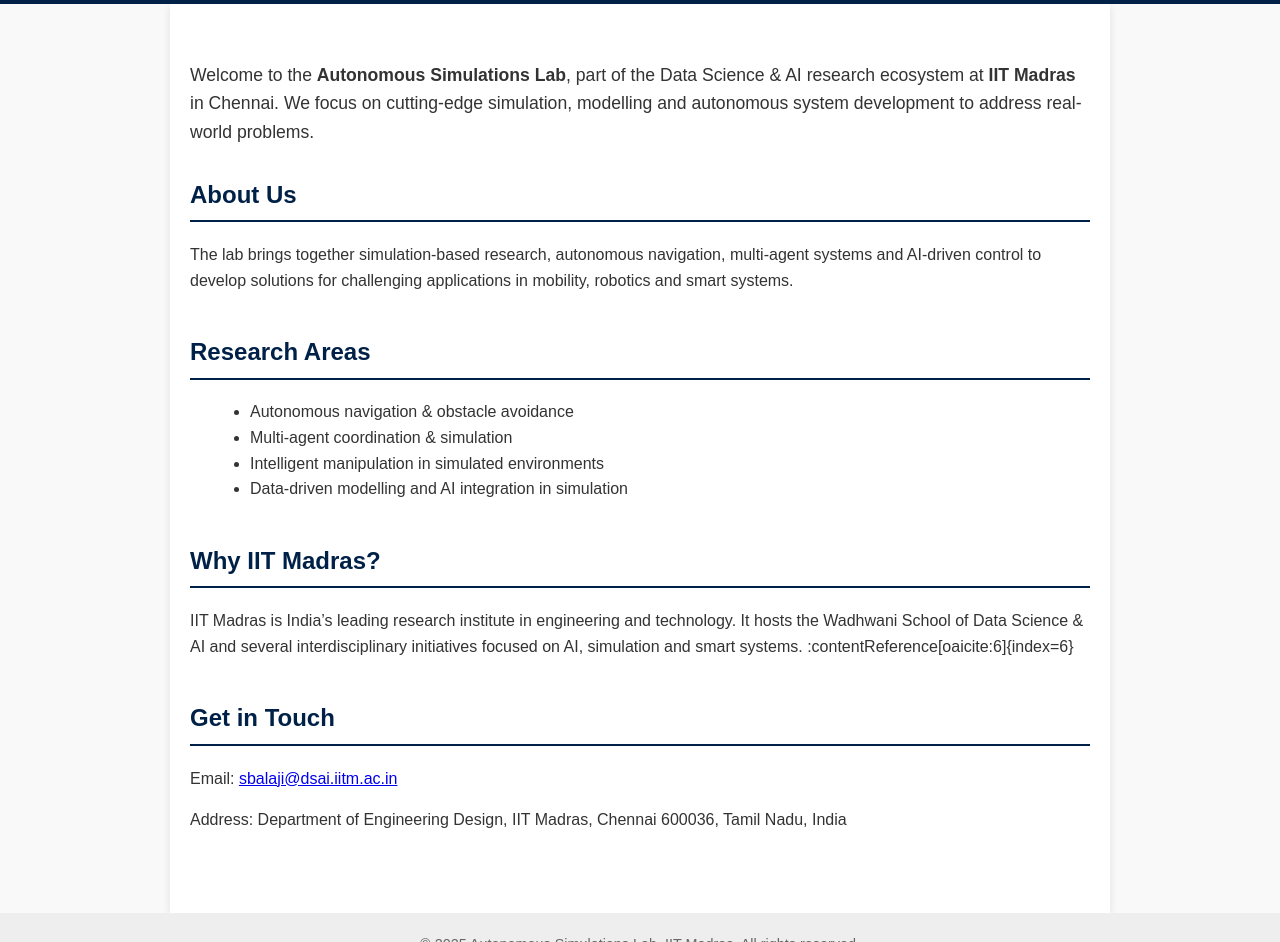
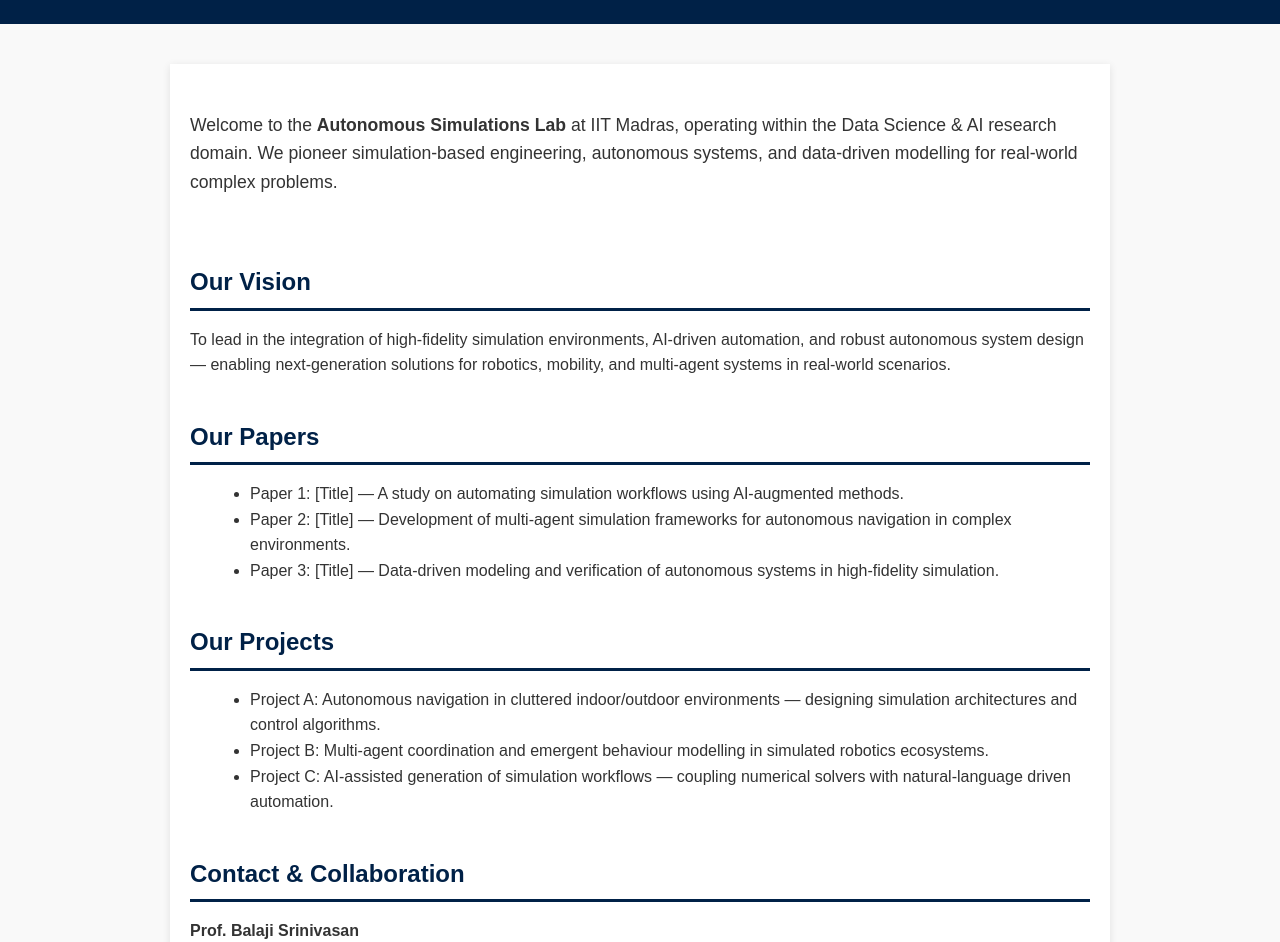
Before and after one commit to ASL-DSAI/ASL-DSAI.github.io, a plain HTML site: page index.html in a window 1280 px wide. Shown: the part 279-1221 px from the top of the page. Drawn offline with Linux system fonts and the light colour scheme.

Commit message:
Update index.html

```diff
--- a/index.html
+++ b/index.html
@@ -3,21 +3,21 @@
 <head>
   <meta charset="UTF-8">
   <meta name="viewport" content="width=device-width, initial-scale=1.0">
-  <title>Autonomous Simulations Lab — IIT Madras Data Science & AI</title>
+  <title>Autonomous Simulations Lab – Data Science &amp; AI, IIT Madras</title>
   <style>
     body {
       font-family: Arial, sans-serif;
       margin: 0;
       padding: 0;
+      background: #f9f9f9;
+      color: #333;
       line-height: 1.6;
-      color: #333;
-      background: #f9f9f9;
     }
     header {
-      background: #002147; /* IIT Madras dark blue approximate */
+      background: #002147;
       color: white;
-      padding: 20px 0;
       text-align: center;
+      padding: 30px 20px;
     }
     header img {
       max-width: 120px;
@@ -29,14 +29,14 @@
       font-size: 2.2em;
     }
     main {
-      padding: 40px 20px;
       max-width: 900px;
-      margin: 0 auto;
+      margin: 40px auto;
+      padding: 0 20px;
       background: white;
       box-shadow: 0 2px 8px rgba(0,0,0,0.1);
     }
     .intro {
-      margin-bottom: 30px;
+      padding: 30px 0;
     }
     .intro p {
       font-size: 1.1em;
@@ -45,66 +45,70 @@
       margin-bottom: 40px;
     }
     .section h2 {
-      border-bottom: 2px solid #002147;
+      color: #002147;
+      border-bottom: 3px solid #002147;
       padding-bottom: 6px;
-      color: #002147;
+      margin-bottom: 16px;
     }
     .section ul {
-      list-style-type: disc;
       margin-left: 20px;
     }
     footer {
       text-align: center;
       padding: 20px;
+      background: #eee;
+      color: #666;
       font-size: 0.9em;
-      color: #666;
-      background: #eee;
     }
-    @media (max-width: 600px) {
+    @media (max-width:600px) {
       header h1 { font-size: 1.6em; }
-      main { padding: 20px; }
+      main { margin: 20px auto; }
     }
   </style>
 </head>
 <body>
 
 <header>
-  <!-- Replace logo.png with your actual logo file -->
-  <img src="logo.png" alt="IIT Madras Logo">
-  <h1>Autonomous Simulations Lab<br>Data Science & AI – IIT Madras</h1>
+  <img src="logo.png" alt="Lab Logo – IIT Madras">
+  <h1>Autonomous Simulations Lab<br>Data Science &amp; AI, IIT Madras</h1>
 </header>
 
 <main>
   <div class="intro">
-    <p>Welcome to the <strong>Autonomous Simulations Lab</strong>, part of the Data Science & AI research ecosystem at <strong>IIT Madras</strong> in Chennai. We focus on cutting-edge simulation, modelling and autonomous system development to address real-world problems.</p>
+    <p>Welcome to the <strong>Autonomous Simulations Lab</strong> at IIT Madras, operating within the Data Science &amp; AI research domain. We pioneer simulation-based engineering, autonomous systems, and data-driven modelling for real-world complex problems.</p>
   </div>
 
   <div class="section">
-    <h2>About Us</h2>
-    <p>The lab brings together simulation-based research, autonomous navigation, multi-agent systems and AI-driven control to develop solutions for challenging applications in mobility, robotics and smart systems.</p>
+    <h2>Our Vision</h2>
+    <p>To lead in the integration of high-fidelity simulation environments, AI-driven automation, and robust autonomous system design — enabling next-generation solutions for robotics, mobility, and multi-agent systems in real-world scenarios.</p>
   </div>
 
   <div class="section">
-    <h2>Research Areas</h2>
+    <h2>Our Papers</h2>
     <ul>
-      <li>Autonomous navigation & obstacle avoidance</li>
-      <li>Multi-agent coordination & simulation</li>
-      <li>Intelligent manipulation in simulated environments</li>
-      <li>Data-driven modelling and AI integration in simulation</li>
+      <!-- Replace with actual lab papers -->
+      <li>Paper 1: [Title] — A study on automating simulation workflows using AI-augmented methods.</li>
+      <li>Paper 2: [Title] — Development of multi-agent simulation frameworks for autonomous navigation in complex environments.</li>
+      <li>Paper 3: [Title] — Data-driven modeling and verification of autonomous systems in high-fidelity simulation.</li>
     </ul>
   </div>
 
   <div class="section">
-    <h2>Why IIT Madras?</h2>
-    <p>IIT Madras is India’s leading research institute in engineering and technology. It hosts the Wadhwani School of Data Science & AI and several interdisciplinary initiatives focused on AI, simulation and smart systems. :contentReference[oaicite:6]{index=6}</p>
+    <h2>Our Projects</h2>
+    <ul>
+      <!-- Replace with your lab’s projects -->
+      <li>Project A: Autonomous navigation in cluttered indoor/outdoor environments — designing simulation architectures and control algorithms.</li>
+      <li>Project B: Multi-agent coordination and emergent behaviour modelling in simulated robotics ecosystems.</li>
+      <li>Project C: AI-assisted generation of simulation workflows — coupling numerical solvers with natural-language driven automation.</li>
+    </ul>
   </div>
 
   <div class="section">
-    <h2>Get in Touch</h2>
-    <p>Email: <a href="mailto:sbalaji@dsai.iitm.ac.in">sbalaji@dsai.iitm.ac.in</a></p>
-    <p>Address: Department of Engineering Design, IIT Madras, Chennai 600036, Tamil Nadu, India</p>
+    <h2>Contact &amp; Collaboration</h2>
+    <p><strong>Prof. Balaji Srinivasan</strong><br>
+       E-mail: <a href="mailto:sbalaji@dsai.iitm.ac.in">sbalaji@dsai.iitm.ac.in</a></p>
+    <p>Department of Engineering Design, IIT Madras, Chennai 600036, Tamil Nadu, India</p>
   </div>
-
 </main>
 
 <footer>
```
